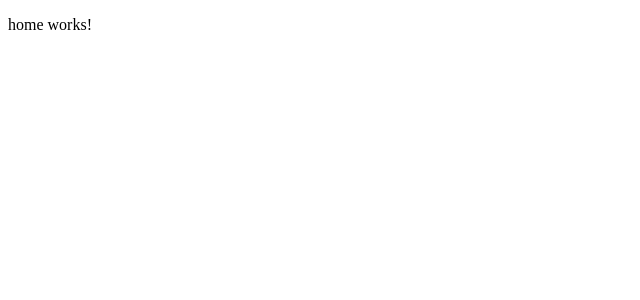
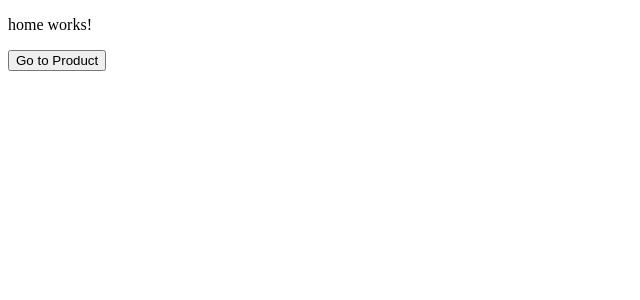
Before and after one commit to deeppatel23/LearnAngular, an Angular app: page /home in a window 1280 px wide. Shown: the top 300 px of the page, without its empty margins (0-640 px from the left). Built offline with nearby package versions, Linux system fonts and the light colour scheme.

Commit message:
Navigating using code

```diff
--- a/src/app/home/home.component.html
+++ b/src/app/home/home.component.html
@@ -1 +1,2 @@
 <p>home works!</p>
+<button (click)="goToProduct()">Go to Product</button>
--- a/src/app/home/home.component.ts
+++ b/src/app/home/home.component.ts
@@ -1,4 +1,5 @@
 import { Component } from '@angular/core';
+import { Router } from '@angular/router';
 
 @Component({
   selector: 'app-home',
@@ -6,5 +7,9 @@ import { Component } from '@angular/core';
   styleUrls: ['./home.component.css']
 })
 export class HomeComponent {
+  constructor(private router: Router) {}
 
+  goToProduct() {
+    this.router.navigate(['/product', 42]);
+  }
 }
```
Also changed, not shown: screenshots/Screen-Recording-2023-02-11-at-8.gif (added), 1 other file (tests, documents, lock files or other folders).
